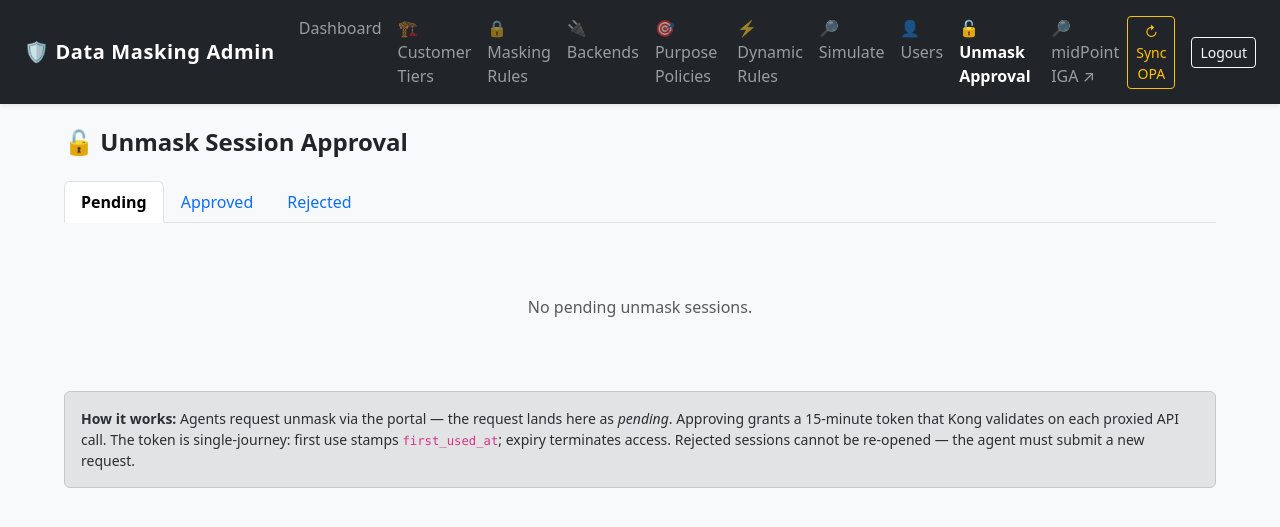
After one commit to sorhoho/Data-Masking, a Flask app: page /unmask in a window 1280 px wide. The commit adds this page. Shown: the top 527 px of the page. Run offline with Flask 3, Linux system fonts and the light colour scheme; the visitor is signed in with stand-in values (Sample User, id 1); data that the repository does not hold is empty; some libraries are stand-ins or nearby versions.

Commit message:
feat: replace governance-service with midPoint IGA + move unmask to admin-service
- Remove governance-service (:8889) from docker-compose; add midPoint 4.8 (:8090)
- Redirect GOVERNANCE_INTERNAL_URL in Kong + frontend-hub to admin-service:8888
- Add midPoint PostgreSQL database to postgres/init.sql
- Add midPoint config.xml + post-initial-objects (system config, Keycloak resource)
- Add unmask_sessions table (UUID PK, TEXT[] fields, TIMESTAMPTZ expiry)
- Add /unmask admin UI (pending/approved/rejected tabs, approve/reject actions)
- Add /api/unmask/request + /api/unmask/status (X-Governance-API-Key auth)
- Add /unmask/validate/<token_id> (Kong internal, no auth, marks first_used_at)
- Add Keycloak user lifecycle routes: /users, /users/add, /users/<id>/roles/save,
  /users/<id>/offboard (full Keycloak Admin REST API integration)
- Update base.html nav: Users + Unmask Approval links; midPoint IGA external link

https://claude.ai/code/session_015DJFy4qaRFyYCCGyfrUhc6

```diff
--- a/admin-service/app.py
+++ b/admin-service/app.py
@@ -26,6 +26,10 @@ KEYCLOAK_REALM        = os.environ.get("KEYCLOAK_REALM",         "demo")
 KEYCLOAK_ADMIN_USER   = os.environ.get("KEYCLOAK_ADMIN_USER",    "admin")
 KEYCLOAK_ADMIN_PASS   = os.environ.get("KEYCLOAK_ADMIN_PASSWORD", "admin")
 
+GOVERNANCE_API_KEY  = os.environ.get("GOVERNANCE_API_KEY", "governance-internal-key")
+UNMASK_REASON_CODES = ["FRAUD_INVESTIGATION", "COMPLIANCE_AUDIT", "LEGAL_HOLD",
+                       "CUSTOMER_DISPUTE", "TECHNICAL_ESCALATION", "REGULATOR_REQUEST"]
+
 # Ordered list of (field, classification) — drives both DB and UI
 FIELDS = [
     ("name",               "L1"),
@@ -37,6 +41,7 @@ FIELDS = [
     ("data_roaming_gb",    "L2"),
     ("last_location",      "L2"),
 ]
+UNMASK_FIELDS = [f for f, _ in FIELDS]
 ROLES = [
     # Legacy
     "agent", "supervisor", "vip_agent", "admin", "partner",
@@ -307,6 +312,23 @@ def init_db():
             fields                     TEXT[]  NOT NULL DEFAULT '{}',
             enabled                    BOOLEAN NOT NULL DEFAULT true,
             created_at                 TEXT    NOT NULL
+        )""",
+        """CREATE TABLE IF NOT EXISTS unmask_sessions (
+            id           UUID        PRIMARY KEY DEFAULT gen_random_uuid(),
+            user_id      TEXT        NOT NULL DEFAULT '',
+            username     TEXT        NOT NULL,
+            customer_id  TEXT        NOT NULL,
+            fields       TEXT[]      NOT NULL DEFAULT '{}',
+            reason_code  TEXT        NOT NULL,
+            ticket_ref   TEXT        NOT NULL DEFAULT '',
+            notes        TEXT        NOT NULL DEFAULT '',
+            status       TEXT        NOT NULL DEFAULT 'pending',
+            requested_at TIMESTAMPTZ NOT NULL DEFAULT NOW(),
+            reviewed_at  TIMESTAMPTZ,
+            reviewed_by  TEXT,
+            expires_at   TIMESTAMPTZ,
+            first_used_at TIMESTAMPTZ,
+            used_at      TIMESTAMPTZ
         )""",
     ]
     for stmt in stmts:
@@ -973,6 +995,292 @@ def api_config():
     return jsonify(get_config())
 
 
+# ── Keycloak Admin API helpers ────────────────────────────────────────────────
+
+def _kc_token():
+    r = requests.post(
+        f"{KEYCLOAK_INTERNAL_URL}/realms/master/protocol/openid-connect/token",
+        data={"client_id": "admin-cli", "grant_type": "password",
+              "username": KEYCLOAK_ADMIN_USER, "password": KEYCLOAK_ADMIN_PASS},
+        timeout=10,
+    )
+    r.raise_for_status()
+    return r.json()["access_token"]
+
+
+def _kc_users_with_roles():
+    token   = _kc_token()
+    headers = {"Authorization": f"Bearer {token}"}
+    users   = requests.get(
+        f"{KEYCLOAK_INTERNAL_URL}/admin/realms/{KEYCLOAK_REALM}/users?max=200",
+        headers=headers, timeout=10,
+    )
+    users.raise_for_status()
+    result = users.json()
+    for u in result:
+        roles = requests.get(
+            f"{KEYCLOAK_INTERNAL_URL}/admin/realms/{KEYCLOAK_REALM}"
+            f"/users/{u['id']}/role-mappings/realm",
+            headers=headers, timeout=10,
+        ).json()
+        u["app_roles"] = [r["name"] for r in roles
+                          if not r["name"].startswith("default-roles")]
+    return result
+
+
+def _kc_role_obj(token, role_name):
+    r = requests.get(
+        f"{KEYCLOAK_INTERNAL_URL}/admin/realms/{KEYCLOAK_REALM}/roles/{role_name}",
+        headers={"Authorization": f"Bearer {token}"}, timeout=10,
+    )
+    r.raise_for_status()
+    return r.json()
+
+
+# ── User lifecycle routes ─────────────────────────────────────────────────────
+
+@app.get("/users")
+@login_required
+def users_list():
+    try:
+        users = _kc_users_with_roles()
+        error = None
+    except Exception as exc:
+        users, error = [], str(exc)
+    return render_template("users.html", users=users, roles=ROLES, error=error)
+
+
+@app.post("/users/add")
+@login_required
+def users_add():
+    username   = (request.form.get("username")   or "").strip()
+    email      = (request.form.get("email")      or "").strip()
+    first_name = (request.form.get("first_name") or "").strip()
+    last_name  = (request.form.get("last_name")  or "").strip()
+    password   = (request.form.get("password")   or "").strip()
+    role       = (request.form.get("role")       or "").strip()
+    if not username or not password:
+        flash("Username and password are required", "danger")
+        return redirect(url_for("users_list"))
+    try:
+        token   = _kc_token()
+        headers = {"Authorization": f"Bearer {token}", "Content-Type": "application/json"}
+        payload = {"username": username, "enabled": True,
+                   "credentials": [{"type": "password", "value": password, "temporary": True}]}
+        if email:      payload["email"]     = email
+        if first_name: payload["firstName"] = first_name
+        if last_name:  payload["lastName"]  = last_name
+        r = requests.post(
+            f"{KEYCLOAK_INTERNAL_URL}/admin/realms/{KEYCLOAK_REALM}/users",
+            headers=headers, json=payload, timeout=10,
+        )
+        r.raise_for_status()
+        user_id = r.headers.get("Location", "").rstrip("/").split("/")[-1]
+        if role and user_id:
+            rd = _kc_role_obj(token, role)
+            requests.post(
+                f"{KEYCLOAK_INTERNAL_URL}/admin/realms/{KEYCLOAK_REALM}"
+                f"/users/{user_id}/role-mappings/realm",
+                headers=headers, json=[{"id": rd["id"], "name": role}], timeout=10,
+            )
+        flash(f"User '{username}' created" + (f" with role '{role}'" if role else ""), "success")
+    except Exception as exc:
+        flash(f"Error: {exc}", "danger")
+    return redirect(url_for("users_list"))
+
+
+@app.post("/users/<user_id>/roles/save")
+@login_required
+def users_roles_save(user_id):
+    selected = [r for r in ROLES if request.form.get(f"role__{r}")]
+    username = request.form.get("username", user_id)
+    try:
+        token   = _kc_token()
+        headers = {"Authorization": f"Bearer {token}", "Content-Type": "application/json"}
+        existing = requests.get(
+            f"{KEYCLOAK_INTERNAL_URL}/admin/realms/{KEYCLOAK_REALM}"
+            f"/users/{user_id}/role-mappings/realm",
+            headers=headers, timeout=10,
+        ).json()
+        non_default = [r for r in existing if not r["name"].startswith("default-roles")]
+        if non_default:
+            requests.delete(
+                f"{KEYCLOAK_INTERNAL_URL}/admin/realms/{KEYCLOAK_REALM}"
+                f"/users/{user_id}/role-mappings/realm",
+                headers=headers, json=non_default, timeout=10,
+            )
+        if selected:
+            role_objs = [_kc_role_obj(token, rname) for rname in selected]
+            role_objs = [{"id": rd["id"], "name": rd["name"]} for rd in role_objs]
+            requests.post(
+                f"{KEYCLOAK_INTERNAL_URL}/admin/realms/{KEYCLOAK_REALM}"
+                f"/users/{user_id}/role-mappings/realm",
+                headers=headers, json=role_objs, timeout=10,
+            )
+        flash(f"Roles saved for '{username}'", "success")
+    except Exception as exc:
+        flash(f"Error: {exc}", "danger")
+    return redirect(url_for("users_list"))
+
+
+@app.post("/users/<user_id>/offboard")
+@login_required
+def users_offboard(user_id):
+    username = request.form.get("username", user_id)
+    try:
+        token = _kc_token()
+        requests.put(
+            f"{KEYCLOAK_INTERNAL_URL}/admin/realms/{KEYCLOAK_REALM}/users/{user_id}",
+            headers={"Authorization": f"Bearer {token}", "Content-Type": "application/json"},
+            json={"enabled": False}, timeout=10,
+        ).raise_for_status()
+        flash(f"'{username}' offboarded — account disabled, all sessions revoked", "success")
+    except Exception as exc:
+        flash(f"Error: {exc}", "danger")
+    return redirect(url_for("users_list"))
+
+
+# ── API key auth decorator ────────────────────────────────────────────────────
+
+def require_api_key(f):
+    @wraps(f)
+    def decorated(*args, **kwargs):
+        key = (request.headers.get("X-Governance-API-Key")
+               or request.headers.get("X-Api-Key", ""))
+        if key != GOVERNANCE_API_KEY:
+            return jsonify({"error": "unauthorized"}), 401
+        return f(*args, **kwargs)
+    return decorated
+
+
+# ── Unmask admin UI ───────────────────────────────────────────────────────────
+
+@app.get("/unmask")
+@login_required
+def unmask_list():
+    status_filter = request.args.get("status", "pending")
+    conn          = get_db()
+    sessions      = qrows(conn,
+        "SELECT * FROM unmask_sessions WHERE status = %s ORDER BY requested_at DESC",
+        (status_filter,))
+    pending_count = scalar(conn,
+        "SELECT COUNT(*) FROM unmask_sessions WHERE status = 'pending'")
+    conn.close()
+    return render_template("unmask.html", sessions=sessions,
+                           status_filter=status_filter, pending_count=pending_count,
+                           reason_codes=UNMASK_REASON_CODES, all_fields=UNMASK_FIELDS)
+
+
+@app.post("/unmask/<token_id>/approve")
+@login_required
+def unmask_approve(token_id):
+    conn = get_db()
+    execute(conn,
+        """UPDATE unmask_sessions
+           SET status = 'approved', reviewed_at = NOW(), reviewed_by = %s,
+               expires_at = NOW() + INTERVAL '15 minutes'
+           WHERE id = %s AND status = 'pending'""",
+        (ADMIN_USER, token_id))
+    conn.commit()
+    conn.close()
+    flash("Unmask session approved — valid for 15 minutes", "success")
+    return redirect(url_for("unmask_list"))
+
+
+@app.post("/unmask/<token_id>/reject")
+@login_required
+def unmask_reject(token_id):
+    conn = get_db()
+    execute(conn,
+        """UPDATE unmask_sessions
+           SET status = 'rejected', reviewed_at = NOW(), reviewed_by = %s
+           WHERE id = %s AND status = 'pending'""",
+        (ADMIN_USER, token_id))
+    conn.commit()
+    conn.close()
+    flash("Unmask session rejected", "success")
+    return redirect(url_for("unmask_list"))
+
+
+# ── Unmask API (frontend-hub, API key auth) ───────────────────────────────────
+
+@app.post("/api/unmask/request")
+@require_api_key
+def api_unmask_request():
+    body        = request.get_json(force=True) or {}
+    user_id     = body.get("user_id", "")
+    username    = body.get("username", "")
+    customer_id = body.get("customer_id", "")
+    fields      = body.get("fields", [])
+    reason_code = body.get("reason_code", "")
+    ticket_ref  = body.get("ticket_ref", "")
+    notes       = body.get("notes", "")
+    if not username or not customer_id or not fields or not reason_code:
+        return jsonify({"error": "username, customer_id, fields, reason_code required"}), 400
+    conn = get_db()
+    row  = qone(conn,
+        """INSERT INTO unmask_sessions
+           (user_id, username, customer_id, fields, reason_code, ticket_ref, notes)
+           VALUES (%s, %s, %s, %s, %s, %s, %s) RETURNING id""",
+        (user_id, username, customer_id, fields, reason_code, ticket_ref, notes))
+    conn.commit()
+    conn.close()
+    return jsonify({"token_id": str(row["id"]), "status": "pending"})
+
+
+@app.get("/api/unmask/status/<token_id>")
+@require_api_key
+def api_unmask_status(token_id):
+    conn = get_db()
+    row  = qone(conn, "SELECT * FROM unmask_sessions WHERE id = %s", (token_id,))
+    conn.close()
+    if not row:
+        return jsonify({"error": "not found"}), 404
+    return jsonify({
+        "token_id":   str(row["id"]),
+        "status":     row["status"],
+        "expires_at": row["expires_at"].isoformat() if row["expires_at"] else None,
+        "fields":     list(row["fields"] or []),
+        "consumed":   row["used_at"] is not None,
+    })
+
+
+# ── Unmask validation (Kong, internal network, no auth) ───────────────────────
+
+@app.get("/unmask/validate/<token_id>")
+def unmask_validate(token_id):
+    customer_id = request.args.get("customer_id", "")
+    conn = get_db()
+    row  = qone(conn, "SELECT * FROM unmask_sessions WHERE id = %s", (token_id,))
+    if not row:
+        conn.close()
+        return jsonify({"valid": False, "reason": "not_found"})
+    if row["status"] != "approved":
+        conn.close()
+        return jsonify({"valid": False, "reason": row["status"]})
+    expired = scalar(conn,
+        "SELECT expires_at IS NOT NULL AND expires_at < NOW() "
+        "FROM unmask_sessions WHERE id = %s", (token_id,))
+    if expired:
+        conn.close()
+        return jsonify({"valid": False, "reason": "expired"})
+    if customer_id and row["customer_id"] != customer_id:
+        conn.close()
+        return jsonify({"valid": False, "reason": "customer_mismatch"})
+    if not row["first_used_at"]:
+        execute(conn,
+            "UPDATE unmask_sessions SET first_used_at = NOW(), used_at = NOW() WHERE id = %s",
+            (token_id,))
+        conn.commit()
+    conn.close()
+    return jsonify({
+        "valid":       True,
+        "fields":      list(row["fields"] or []),
+        "reason_code": row["reason_code"],
+        "username":    row["username"],
+    })
+
+
 # ── Startup ───────────────────────────────────────────────────────────────────
 
 if __name__ == "__main__":
--- a/admin-service/templates/base.html
+++ b/admin-service/templates/base.html
@@ -46,7 +46,13 @@
           <a class="nav-link {% if '/simulate' in request.path %}active{% endif %}" href="/simulate">&#128270; Simulate</a>
         </li>
         <li class="nav-item">
-          <a class="nav-link" href="http://localhost:8889" target="_blank">&#128737; Governance Console &#8599;</a>
+          <a class="nav-link {% if '/users' in request.path %}active{% endif %}" href="/users">&#128100; Users</a>
+        </li>
+        <li class="nav-item">
+          <a class="nav-link {% if '/unmask' in request.path %}active{% endif %}" href="/unmask">&#128275; Unmask Approval</a>
+        </li>
+        <li class="nav-item">
+          <a class="nav-link" href="http://localhost:8090" target="_blank">&#128270; midPoint IGA &#8599;</a>
         </li>
       </ul>
       <div class="d-flex align-items-center gap-3">
--- /dev/null
+++ b/admin-service/templates/unmask.html
@@ -0,0 +1,105 @@
+{% extends "base.html" %}
+{% block title %}Unmask Approval – Data Masking Admin{% endblock %}
+
+{% block content %}
+<div class="d-flex justify-content-between align-items-center mb-4">
+  <h4 class="fw-bold mb-0">&#128275; Unmask Session Approval
+    {% if pending_count %}<span class="badge bg-danger ms-2">{{ pending_count }}</span>{% endif %}
+  </h4>
+</div>
+
+{# ── Status filter tabs ───────────────────────────────────────────────────── #}
+<ul class="nav nav-tabs mb-4">
+  {% for s, label in [('pending','Pending'), ('approved','Approved'), ('rejected','Rejected')] %}
+  <li class="nav-item">
+    <a class="nav-link {% if status_filter == s %}active{% endif %}"
+       href="/unmask?status={{ s }}">
+      {{ label }}
+      {% if s == 'pending' and pending_count %}
+        <span class="badge bg-danger ms-1">{{ pending_count }}</span>
+      {% endif %}
+    </a>
+  </li>
+  {% endfor %}
+</ul>
+
+{% if sessions %}
+<div class="table-responsive">
+  <table class="table table-hover align-middle">
+    <thead class="table-light">
+      <tr>
+        <th>Requested</th>
+        <th>Requester</th>
+        <th>Customer</th>
+        <th>Fields</th>
+        <th>Reason</th>
+        <th>Ticket</th>
+        {% if status_filter != 'pending' %}<th>Reviewed</th>{% endif %}
+        {% if status_filter == 'approved' %}<th>Expires</th>{% endif %}
+        {% if status_filter == 'pending' %}<th class="text-end">Actions</th>{% endif %}
+      </tr>
+    </thead>
+    <tbody>
+      {% for s in sessions %}
+      <tr>
+        <td class="small text-muted text-nowrap">{{ s.requested_at.strftime('%Y-%m-%d %H:%M') if s.requested_at else '—' }}</td>
+        <td>
+          <code class="fw-bold">{{ s.username }}</code>
+          {% if s.user_id %}<br><span class="text-muted small">{{ s.user_id }}</span>{% endif %}
+        </td>
+        <td><code>{{ s.customer_id }}</code></td>
+        <td>
+          {% for f in s.fields %}
+            <span class="badge bg-secondary me-1 mb-1" style="font-size:.7em">{{ f }}</span>
+          {% endfor %}
+        </td>
+        <td>
+          <span class="badge bg-dark" style="font-size:.75em">{{ s.reason_code }}</span>
+          {% if s.notes %}<br><small class="text-muted">{{ s.notes[:80] }}</small>{% endif %}
+        </td>
+        <td class="small">{{ s.ticket_ref or '—' }}</td>
+        {% if status_filter != 'pending' %}
+        <td class="small text-muted text-nowrap">
+          {{ s.reviewed_at.strftime('%Y-%m-%d %H:%M') if s.reviewed_at else '—' }}
+          {% if s.reviewed_by %}<br><code class="small">{{ s.reviewed_by }}</code>{% endif %}
+        </td>
+        {% endif %}
+        {% if status_filter == 'approved' %}
+        <td class="small text-nowrap">
+          {% if s.expires_at %}
+            <span class="{% if s.expires_at < now %}text-danger{% else %}text-success{% endif %}">
+              {{ s.expires_at.strftime('%H:%M') }}
+            </span>
+          {% else %}—{% endif %}
+        </td>
+        {% endif %}
+        {% if status_filter == 'pending' %}
+        <td class="text-end text-nowrap">
+          <form method="post" action="/unmask/{{ s.id }}/approve" class="d-inline">
+            <button class="btn btn-sm btn-success" type="submit">Approve</button>
+          </form>
+          <form method="post" action="/unmask/{{ s.id }}/reject" class="d-inline ms-1">
+            <button class="btn btn-sm btn-outline-danger" type="submit">Reject</button>
+          </form>
+        </td>
+        {% endif %}
+      </tr>
+      {% endfor %}
+    </tbody>
+  </table>
+</div>
+{% else %}
+<div class="text-muted text-center py-5">
+  No {{ status_filter }} unmask sessions.
+</div>
+{% endif %}
+
+{# ── Info panel ───────────────────────────────────────────────────────────── #}
+<div class="alert alert-secondary mt-4 small">
+  <strong>How it works:</strong>
+  Agents request unmask via the portal — the request lands here as <em>pending</em>.
+  Approving grants a 15-minute token that Kong validates on each proxied API call.
+  The token is single-journey: first use stamps <code>first_used_at</code>; expiry terminates access.
+  Rejected sessions cannot be re-opened — the agent must submit a new request.
+</div>
+{% endblock %}
```
Also changed, not shown: docker-compose.yml (+15 -19 lines), midpoint/config/config.xml (added, +16 -0 lines), midpoint/post-initial-objects/100-system-config.xml (added, +49 -0 lines), midpoint/post-initial-objects/200-keycloak-resource.xml (added, +95 -0 lines), postgres/init.sql (+7 -0 lines).
